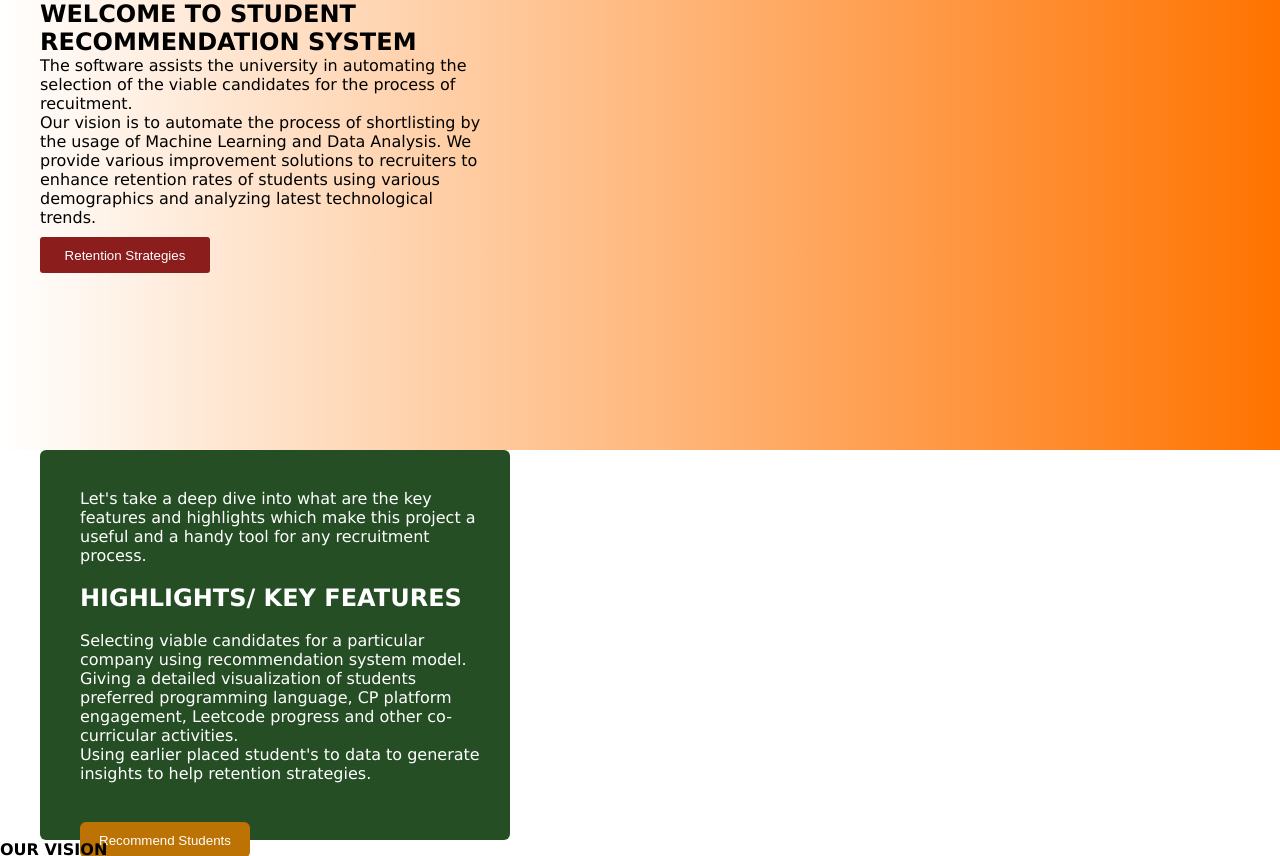
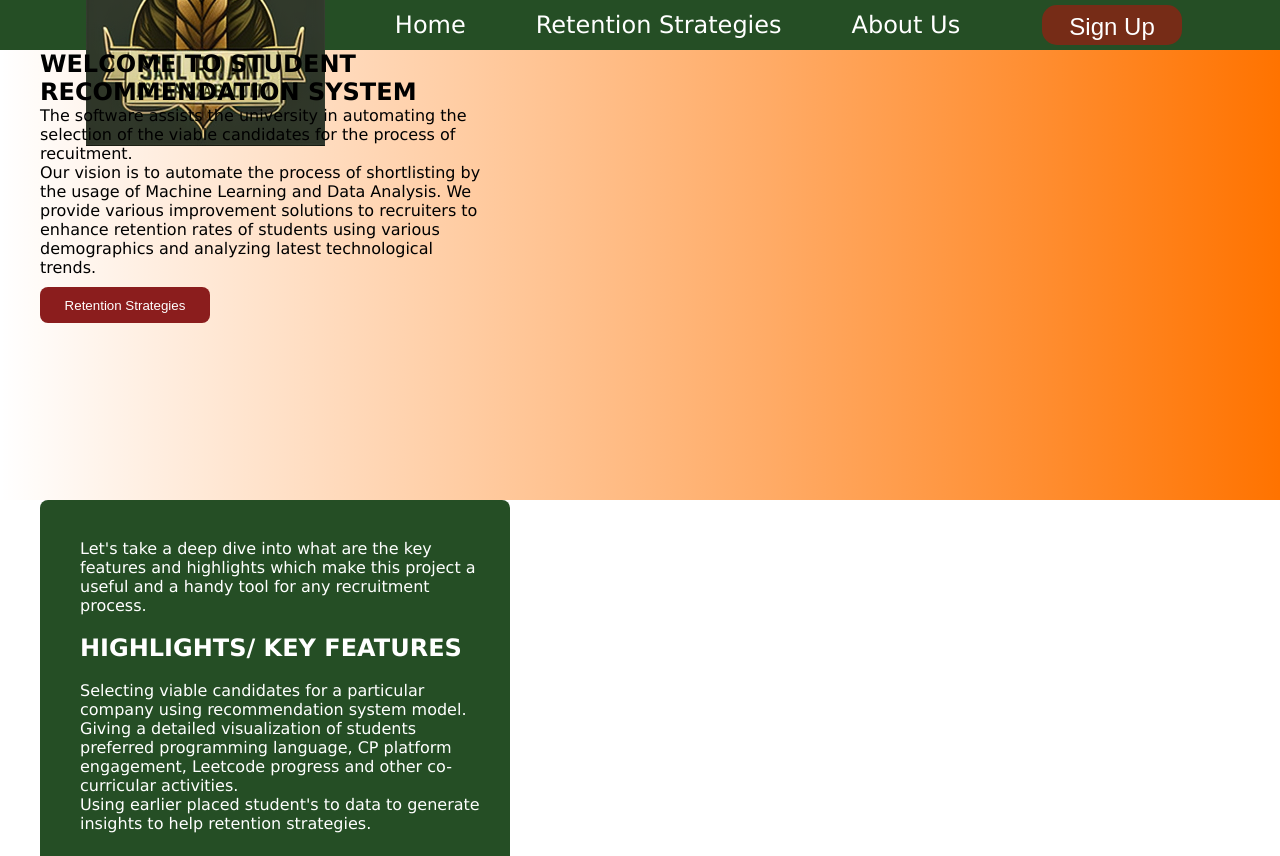
Before and after one commit to konpeeyush/GLAthon, a Flask app: page / in a window 1280 px wide. Shown: the top 856 px of the page. Run offline with Flask 2, Linux system fonts and the light colour scheme; parts of the project's set-up code (start-up, migrations or seed data) failed here and were passed over; some libraries are stand-ins or nearby versions.

Commit message:
Adding files

```diff
--- a/static/styles/index.css
+++ b/static/styles/index.css
@@ -11,6 +11,50 @@ body {
 
 body {
     font-family: 'Lucida Sans', 'Lucida Sans Regular', 'Lucida Grande', 'Lucida Sans Unicode', Geneva, Verdana, sans-serif;
+}
+
+nav{
+    display: flex;
+    justify-content: space-evenly;
+    align-items: center;
+    background-color: rgba(1, 49, 1, 0.856);
+    height: 50px;
+    padding: 16px;
+}
+nav .logo img{
+    width: 120px;
+    height: 120px;
+}
+nav .logo:hover{
+    transition: 0.4s ease-in-out;
+}
+
+nav a{
+    text-decoration: none;
+    color: white;
+    font-size: 1.5rem;
+}
+
+nav a:hover{
+    transition: 0.4s;
+    transform: scale(1.1);
+    color: yellow;
+}
+
+.btn{
+    padding: 8px;
+    margin: 12px;
+    border: none;
+    border-radius: 15px;
+    width: 140px;
+    height: 40px;
+    background-color: rgba(203, 9, 9, 0.487);
+    color: white;
+    font-size: 1.5rem;
+}
+
+.btn:hover{
+    background-color: rgb(250, 73, 9);
 }
 
 .header-section {
@@ -29,8 +73,12 @@ body {
     background-color: rgb(139, 29, 29);
     border: none;
     color: white;
-    border-radius: 3px;
+    border-radius: 8px;
     margin-top: 10px;
+}
+
+.retention:hover{
+    background-color: rgb(250, 73, 9);
 }
 
 .mission {
@@ -39,7 +87,7 @@ body {
     background-color: rgba(1, 49, 1, 0.856);
     color: white;
     margin-left: 40px;
-    border-radius: 6px;
+    border-radius: 8px;
 }
 
 .mission-data {
--- a/templates/index.html
+++ b/templates/index.html
@@ -12,6 +12,20 @@
 </head>
 
 <body>
+    <nav>
+
+
+        <img src="static\assets\homepage\logo2.png" alt="err">
+
+        <a href="#">Home</a>
+        <a href="#">Retention Strategies</a>
+        <a href="#">About Us</a>
+
+        <div class="buttons">
+            <button class="btn">Sign Up</button>
+
+        </div>
+    </nav>
     <section id="home">
         <div class="header-section container flex">
             <div class="left-container">
@@ -51,21 +65,52 @@
             <button class="recommend">Recommend Students</button>
         </div>
     </section>
-    <footer class="footer">
+    <!-- <footer class="footer">
+        <div class="navcontent">
+            <li><a href="#">Home</a></li>
+            <li><a href="#">Retention Strategies</a></li>
+            <li><a href="#">About Us</a></li>
+            <p>All Rights reserved by @ concerned authorities</p>
+
+
+
+
+        </div>
         <div class="footer-left">
             <h4>OUR VISION</h4>
-            <img src="logo" alt="">
+            <img src="static\assets\homepage\logo2.png" alt="error">
             <p>Lorem ipsum dolor sit amet consectetur adipisicing elit. Laborum.</p>
             <p>Lorem ipsum dolor sit amet consectetur adipisicing elit. Dolore, architecto?</p>
         </div>
+
+
+        <div class="footer-middle">
+            <h4>OUR MISSION</h4>
+            <p>Lorem ipsum dolor, sit amet consectetur adipisicing elit. Impedit, nostrum.</p>
         </div>
-        <ul class="footer-right">
+
+        <div class="footer-right">
+            <h4>Address</h4>
+            <ul class="box">
+                <li>127,Westwood Lane</li>
+                <li>DA15 9PS, Sidcup</li>
+                <li>London</li>
+                <li>United Kingdom</li>
+            </ul>
+
+
+        </div>
+
+
+    </footer> -->
+
+<!-- <div class="footer-right">
             <li>
                 <h4>OUR MISSION</h4>
                 <p>Lorem ipsum dolor, sit amet consectetur adipisicing elit. Impedit, nostrum.</p>
             </li>
             <li>
-                <img src="/assets/istockphoto-856599656-612x612.jpg" alt="">
+                <img src="/assets/istockphoto-856599656-612x612.jpg" alt="error">
             </li>
             <li>
                 <h4>Address</h4>
@@ -76,11 +121,28 @@
                     <li>United Kingdom</li>
                 </ul>
             </li>
-        </ul>
-        <div class="footer-bottom">
+        </div> -->
+        <!-- <div class="bottom">
             <p>All Rights reserved by @ concerned authorities</p>
+        </div> -->
+
+
+    <div class="vision">
+        <div class="left">
+            <h4>OUR VISION</h4>
+            <img src="static\assets\homepage\logo2.png" alt="error">
+            <p>Lorem ipsum dolor sit amet consectetur adipisicing elit. Laborum.</p>
+            <p>Lorem ipsum dolor sit amet consectetur adipisicing elit. Dolore, architecto?</p>
         </div>
-    </footer>
+        <div class="right">
+            <h4>OUR MISSION</h4>
+            <p>Lorem ipsum dolor, sit amet consectetur adipisicing elit. Impedit, nostrum.</p>
+        </div>
+    </div>
+
+
+
+
 </body>
 
 </html>
```
Also changed, not shown: other parts of static/styles/index.css (+38 -0 lines), static/assets/homepage/logo2.png (added).
